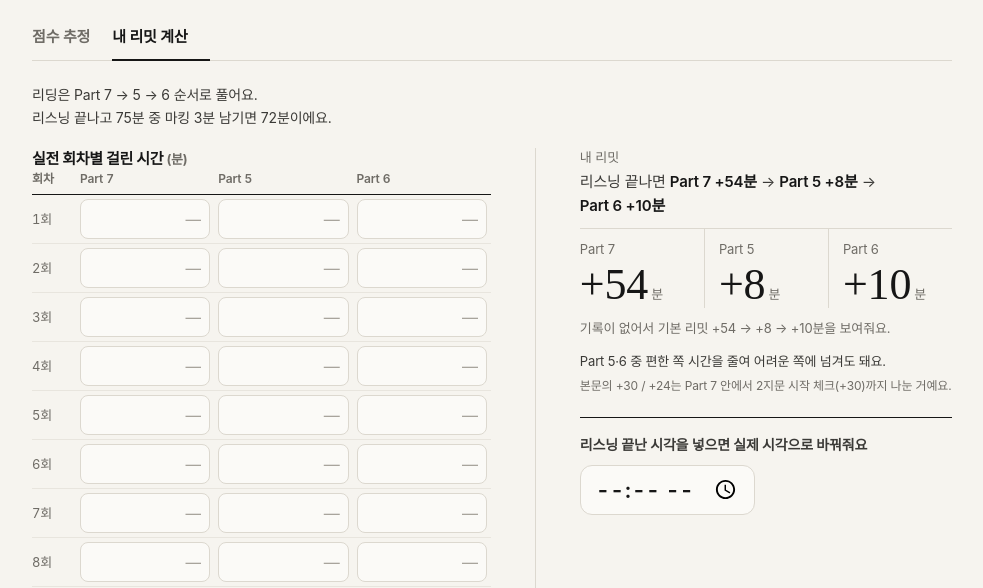
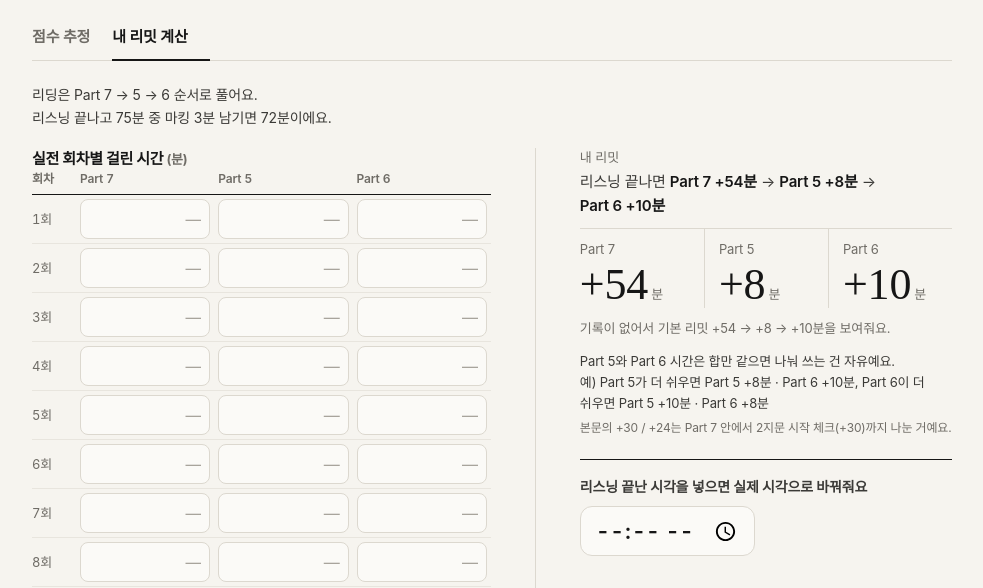
Before and after one commit to shy420-ai/toeic-score, a plain HTML site: page index.html in a window 1280 px wide. Both pictures are taken after a click on the tab "내 리밋 계산". Shown: the part 177-765 px from the top of the page, without its empty margins (148-1131 px from the left). Drawn offline with Linux system fonts and the light colour scheme; a web font is replaced by a local one.

Commit message:
Part 5·6 시간 나눠 쓰기 안내 문구 바꿈
Co-Authored-By: Claude Opus 5.5 (1M context) <noreply@anthropic.com>

```diff
--- a/index.html
+++ b/index.html
@@ -334,7 +334,7 @@
             <thead><tr><th scope="col">파트</th><th scope="col">가장 빠름</th><th scope="col">가장 느림</th><th scope="col">평균</th></tr></thead>
             <tbody id="limit-stats-body"></tbody>
           </table>
-          <p class="swap">Part 5·6 중 편한 쪽 시간을 줄여 어려운 쪽에 넘겨도 돼요.</p>
+          <p class="swap">Part 5와 Part 6 시간은 합만 같으면 나눠 쓰는 건 자유예요.<br>예) Part 5가 더 쉬우면 Part 5 +8분 · Part 6 +10분, Part 6이 더 쉬우면 Part 5 +10분 · Part 6 +8분</p>
           <p class="hint split-note">본문의 +30 / +24는 Part 7 안에서 2지문 시작 체크(+30)까지 나눈 거예요.</p>
           <div class="clock">
             <label for="lc-end">리스닝 끝난 시각을 넣으면 실제 시각으로 바꿔줘요</label>
```
